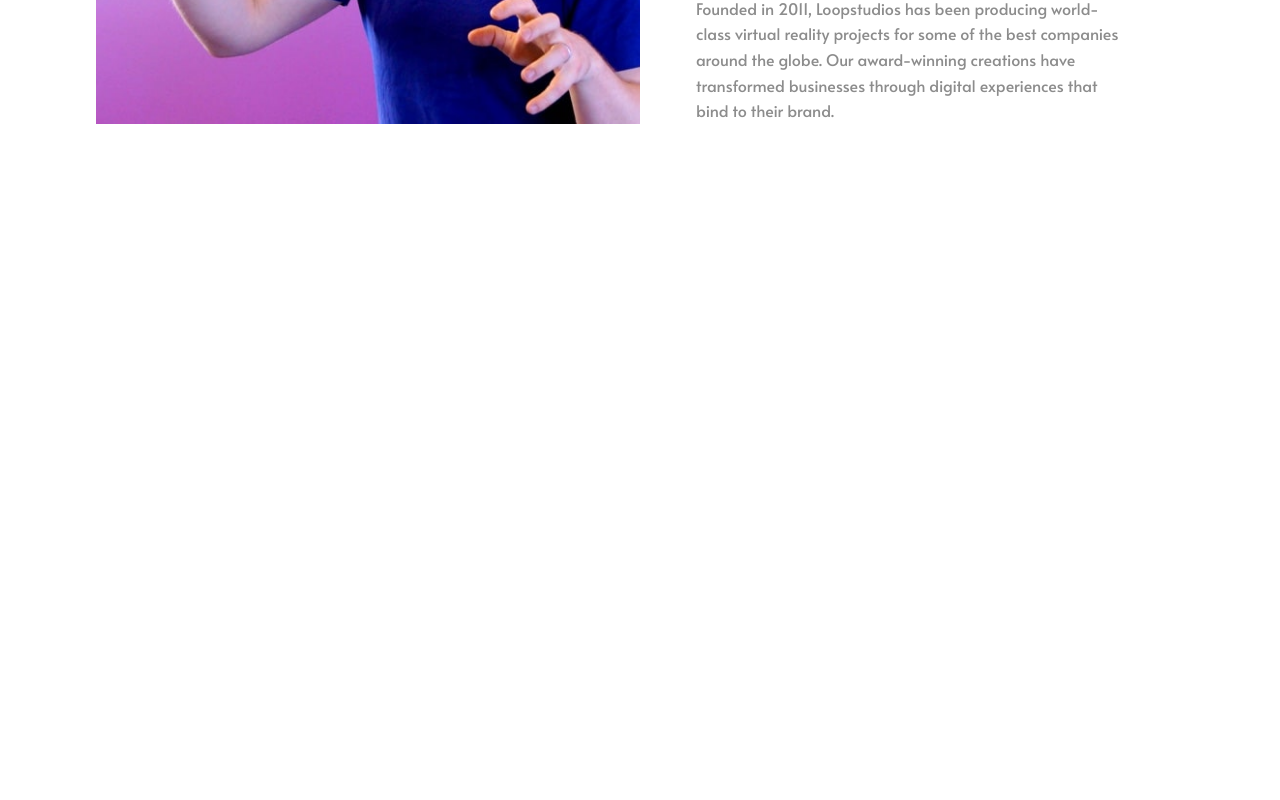
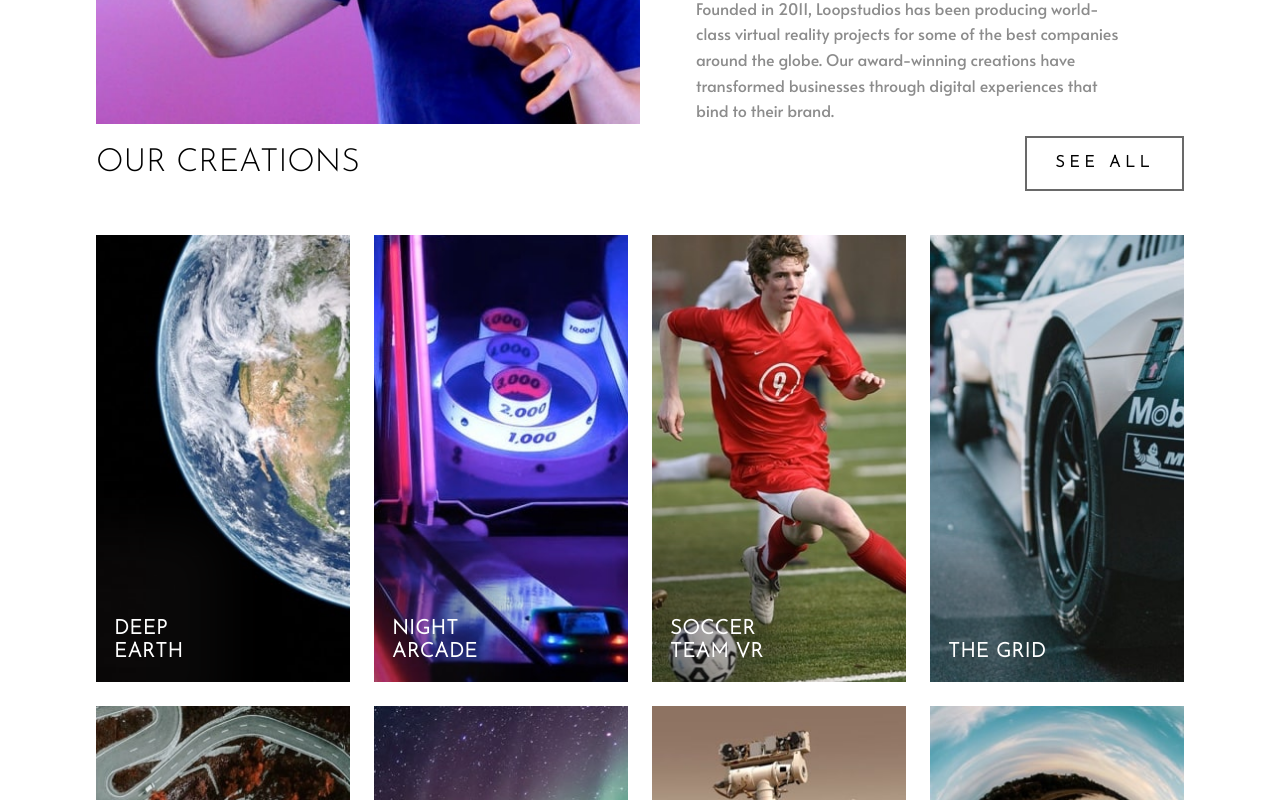
Before and after one commit to WebDevMirza/loopstudios-landing-page, a React (Vite) app: page / in a window 1280 px wide. Shown: the part 1160-1960 px from the top of the page. Before the commit the page ends 1284 px from the top, so only its background shows below. Built offline with nearby package versions, Linux system fonts and the light colour scheme.

Commit message:
creation part is done

```diff
--- a/src/App.tsx
+++ b/src/App.tsx
@@ -1,4 +1,5 @@
 import "./assets/styles/app.css";
+import Creation from "./components/Creation";
 import Header from "./components/Header";
 import ShowOff from "./components/ShowOff";
 
@@ -10,6 +11,7 @@ function App() {
       </header>
       <main>
         <ShowOff />
+        <Creation />
       </main>
     </>
   );
--- /dev/null
+++ b/src/assets/styles/creations.css
@@ -0,0 +1,100 @@
+.creation {
+  font-family: var(--ff-secondary);
+  text-transform: uppercase;
+  display: grid;
+  grid-template-columns: 1fr;
+  gap: 1.5rem;
+}
+.creation-title,
+.creation-seeall {
+  text-align: center;
+}
+
+.card img {
+  margin-inline: auto;
+}
+
+.card {
+  position: relative;
+  overflow: hidden;
+}
+
+.card-title {
+  color: var(--White);
+  font-weight: 600;
+  letter-spacing: 0.03em;
+  position: absolute;
+  bottom: 18px;
+  left: 18px;
+  font-size: 1.25rem;
+  width: 9ch;
+  z-index: 9;
+}
+
+.card-title::after {
+  position: absolute;
+  content: "";
+  width: 150%;
+  top: 0;
+  bottom: 0;
+  left: 0;
+}
+
+.card-title::before {
+  position: absolute;
+  content: "";
+  width: 0px;
+  height: 0px;
+  top: 15px;
+  box-shadow: rgba(26, 23, 23, 0.384) 7px -5px 50px 100px;
+  z-index: -1;
+}
+
+.creation-card-holder {
+  display: grid;
+  grid-template-columns: 1fr;
+  gap: 1.75rem;
+}
+
+.creation-seeall a {
+  display: inline-block;
+  color: var(--Black);
+  font-weight: 600;
+  border: 2px solid var(--VeryDarkGray);
+  letter-spacing: 0.3em;
+  padding: 1rem 1.75rem;
+}
+
+@media (min-width: 1024px) {
+  .creation {
+    display: grid;
+    grid-template-columns: 1fr 1fr;
+    align-items: center;
+    gap: 2rem;
+  }
+
+  .creation-title {
+    grid-area: 1/1/2/2;
+    text-align: left;
+  }
+
+  .creation-seeall {
+    grid-area: 1/2/2/3;
+    text-align: right;
+  }
+
+  .creation-card-holder {
+    grid-area: 2/1/3/3;
+  }
+
+  .creation-card-holder {
+    display: grid;
+    grid-template-columns: repeat(4, 1fr);
+    gap: 1.5rem;
+  }
+
+  .card img {
+    width: 100%;
+    object-fit: contain;
+  }
+}
--- /dev/null
+++ b/src/components/Creation.tsx
@@ -0,0 +1,113 @@
+import "../assets/styles/creations.css";
+import DeepEarth from "../assets/images/desktop/image-deep-earth.jpg";
+import DeepEarthMob from "../assets/images/mobile/image-deep-earth.jpg";
+
+import NightArcade from "../assets/images/desktop/image-night-arcade.jpg";
+import NightArcadeMob from "../assets/images/mobile/image-night-arcade.jpg";
+
+import SoccerTeam from "../assets/images/desktop/image-soccer-team.jpg";
+import SoccerTeamMob from "../assets/images/mobile/image-soccer-team.jpg";
+
+import TheGrid from "../assets/images/desktop/image-grid.jpg";
+import TheGridMob from "../assets/images/mobile/image-grid.jpg";
+
+import FromUp from "../assets/images/desktop/image-from-above.jpg";
+import FromUpMob from "../assets/images/mobile/image-from-above.jpg";
+
+import PocketBor from "../assets/images/desktop/image-pocket-borealis.jpg";
+import PocketBorMob from "../assets/images/mobile/image-pocket-borealis.jpg";
+
+import TheCuriosity from "../assets/images/desktop/image-curiosity.jpg";
+import TheCuriosityMob from "../assets/images/mobile/image-curiosity.jpg";
+
+import MakeIt from "../assets/images/desktop/image-fisheye.jpg";
+import MakeItMob from "../assets/images/mobile/image-fisheye.jpg";
+
+const Creation = () => {
+  const movieLink = [
+    {
+      imgDesktop: DeepEarth,
+      imgMobile: DeepEarthMob,
+      title: "Deep earth",
+    },
+
+    {
+      imgDesktop: NightArcade,
+      imgMobile: NightArcadeMob,
+      title: "Night Arcade",
+    },
+
+    {
+      imgDesktop: SoccerTeam,
+      imgMobile: SoccerTeamMob,
+      title: "Soccer Team VR",
+    },
+
+    {
+      imgDesktop: TheGrid,
+      imgMobile: TheGridMob,
+      title: "The Grid",
+    },
+
+    {
+      imgDesktop: FromUp,
+      imgMobile: FromUpMob,
+      title: "From Up above vr",
+    },
+
+    {
+      imgDesktop: PocketBor,
+      imgMobile: PocketBorMob,
+      title: "Pocket Borealis",
+    },
+
+    {
+      imgDesktop: TheCuriosity,
+      imgMobile: TheCuriosityMob,
+      title: "The Curiosity",
+    },
+
+    {
+      imgDesktop: MakeIt,
+      imgMobile: MakeItMob,
+      title: "Make it Fisheye",
+    },
+  ];
+
+  return (
+    <>
+      <section>
+        <div className="wrapper">
+          <div className="creation">
+            <div className="creation-title">
+              <h1>Our Creations</h1>
+            </div>
+
+            <div className="creation-card-holder">
+              {movieLink.map((v, i) => {
+                return (
+                  <div key={i} className="card">
+                    <div className="card-img">
+                      <picture>
+                        <source media="(min-width: 1024px)" srcSet={v.imgDesktop} />
+                        <img src={v.imgMobile} alt={v.title} />
+                      </picture>
+                    </div>
+                    <div className="card-title">
+                      <p>{v.title}</p>
+                    </div>
+                  </div>
+                );
+              })}
+            </div>
+
+            <div className="creation-seeall">
+              <a href="#">SEE ALL</a>
+            </div>
+          </div>
+        </div>
+      </section>
+    </>
+  );
+};
+export default Creation;
```
